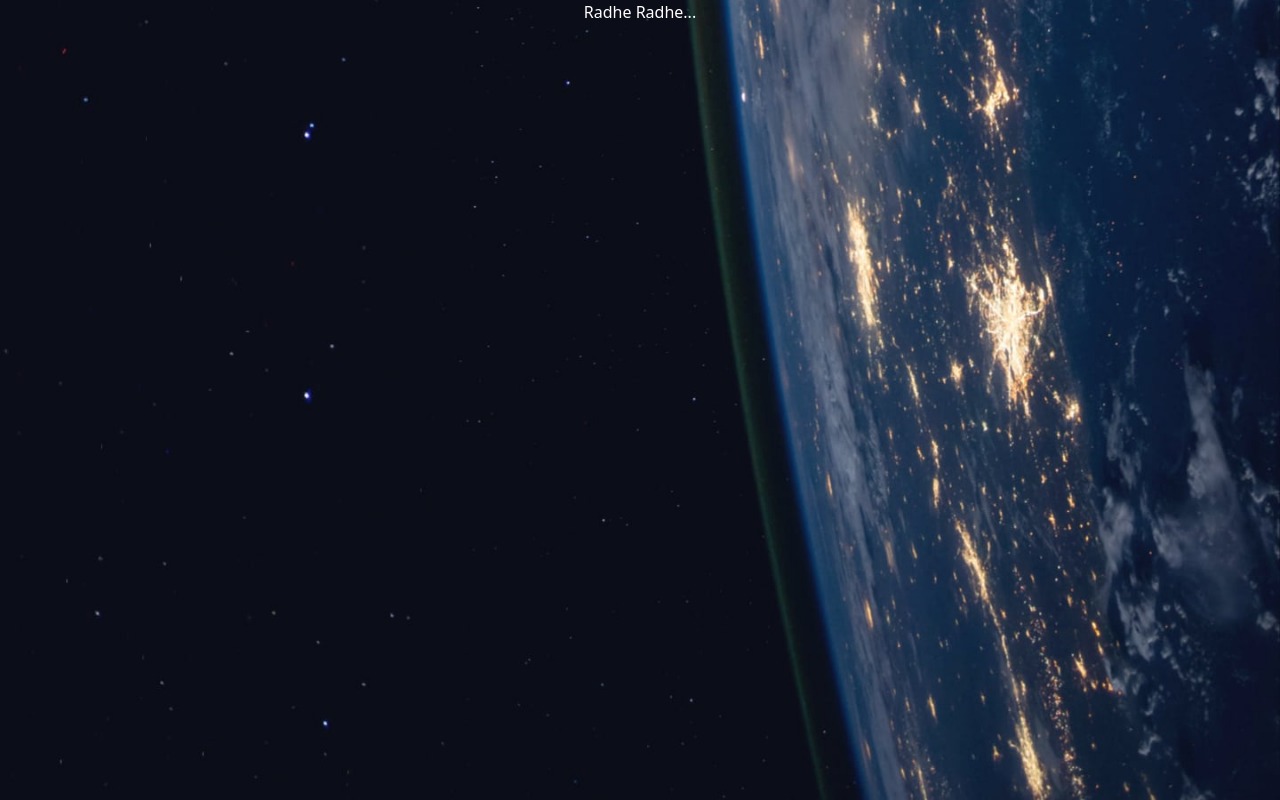
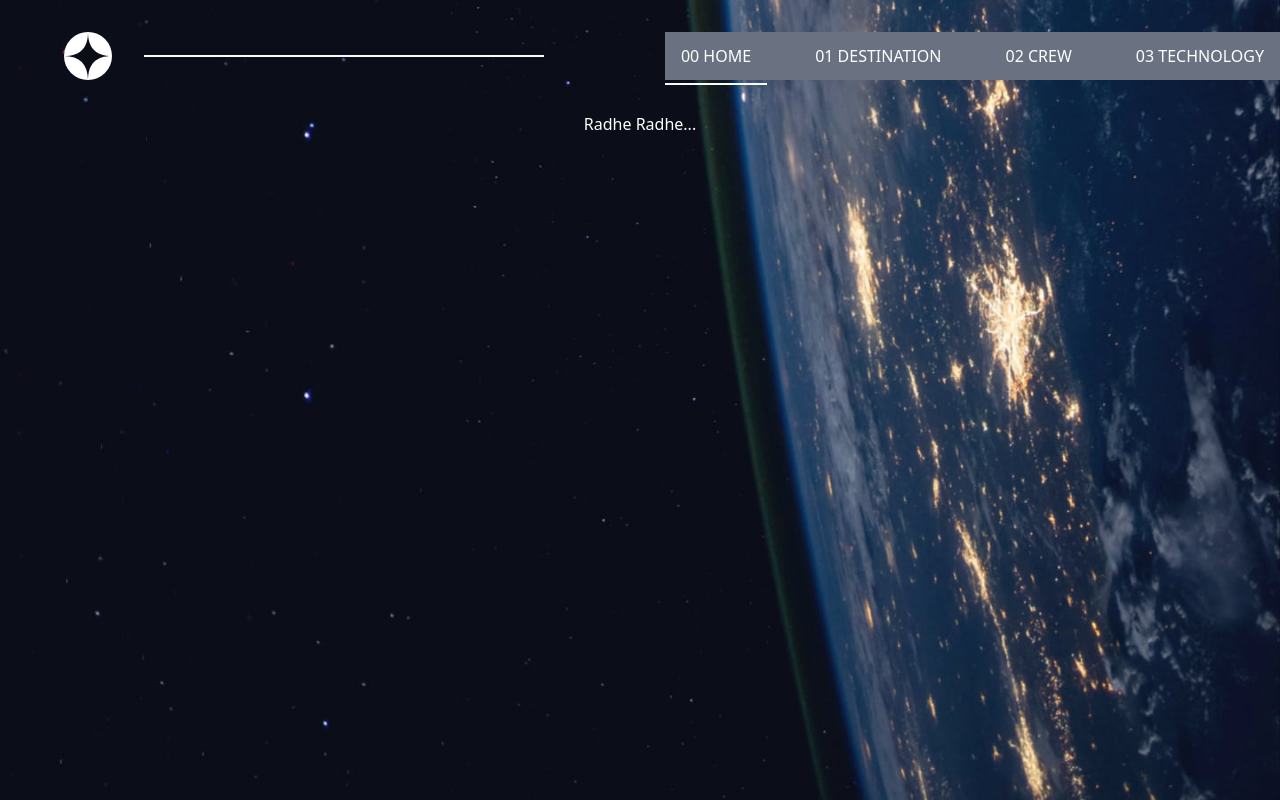
Before and after one commit to DarshDCoding/SpaceTour, a React (Vite) app: page / in a window 1280 px wide. Built offline with nearby package versions, Linux system fonts and the light colour scheme.

Commit message:
adding links in the navigation bar.

```diff
--- a/src/Components/NavigationBar.jsx
+++ b/src/Components/NavigationBar.jsx
@@ -1,7 +1,25 @@
-export  function NavigationBar () {
-    return(
-        <>
+import {NavLink} from "react-router";
+import {Navlink} from "./Navlink.jsx";
 
-        </>
-    )
+export function NavigationBar() {
+
+    const logoUrl = '/assets/shared/logo.svg';
+
+    return (
+        <nav className="flex justify-between"
+             style={{paddingBlock: '2rem', paddingLeft: '4rem'}}>
+
+            <div className="left-nav-bar flex items-center gap-[2rem]">
+                <img src={logoUrl} alt="Logo"/>
+                <div className="w-[400px] h-[1px] border-1 border-gray-50"></div>
+            </div>
+
+            <div className="right-nav-bar flex items-center gap-[2rem] bg-gray-500 ">
+                <Navlink to={"/"} title={"00 HOME"}/>
+                <Navlink to={"/destination"} title={"01 DESTINATION"}/>
+                <Navlink to={"/crew"} title={"02 CREW"}/>
+                <Navlink to={"/technology"} title={"03 TECHNOLOGY"}/>
+            </div>
+        </nav>
+    );
 }
--- /dev/null
+++ b/src/Components/Navlink.jsx
@@ -0,0 +1,13 @@
+import {NavLink} from "react-router";
+
+export function Navlink({to, title}) {
+    return(
+        <NavLink to={to} className='text-white'>
+            {({ isActive }) => (
+                <span className={isActive && "border-b-2 border-gray-50"}
+                style={{padding:'1rem'}}>{title}</span>
+            )}
+        </NavLink>
+
+    )
+}
```
